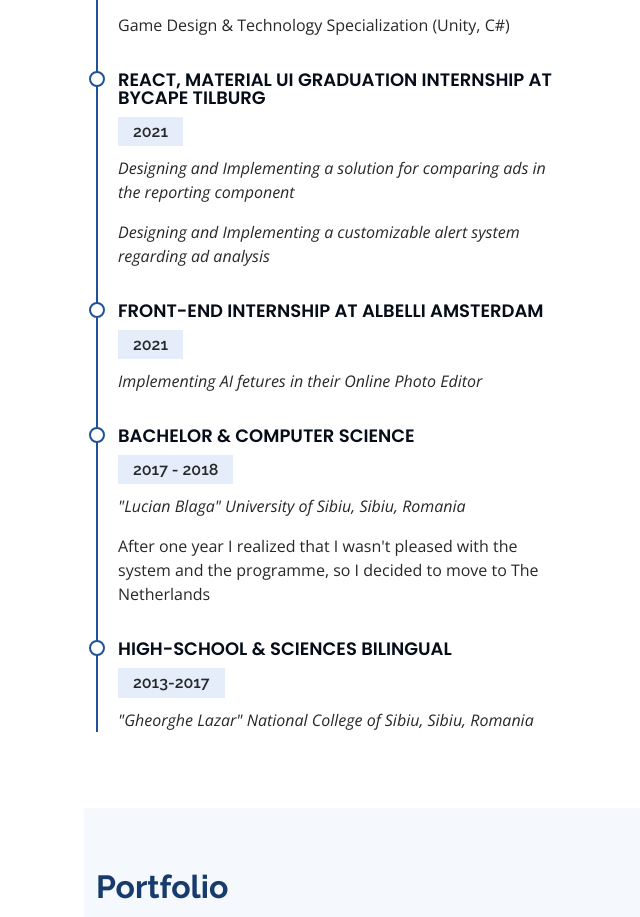
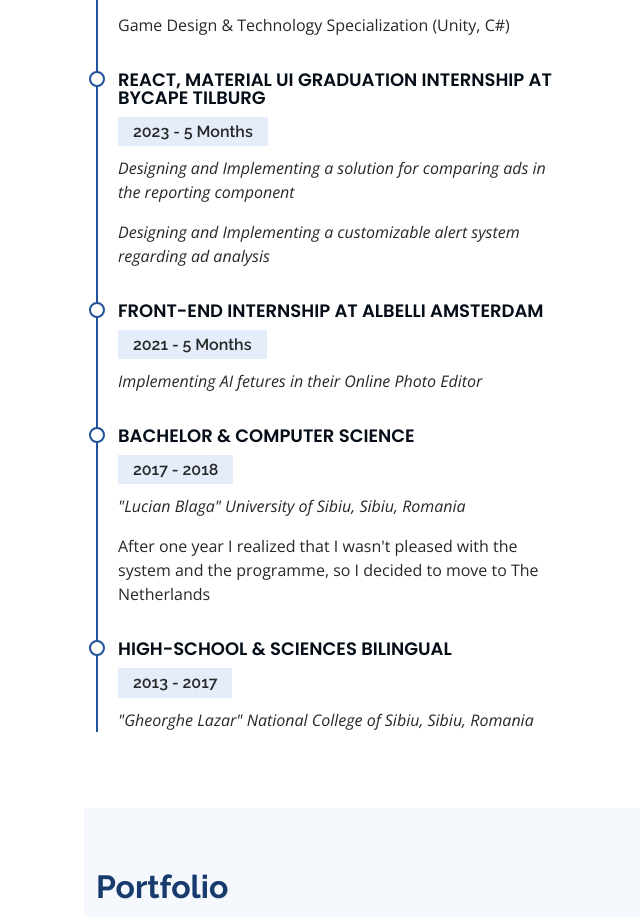
Before and after one commit to vladchi2/vladchi2.github.io, a plain HTML site: page index.html in a window 1280 px wide. Shown: the part 2979-3896 px from the top of the page, without its empty margins (216-856 px from the left). Drawn offline with nearby package versions, Linux system fonts and the light colour scheme.

Commit message:
Update after graduation 2

```diff
--- a/index.html
+++ b/index.html
@@ -248,13 +248,13 @@
             </div>
             <div class="resume-item">
               <h4>React, Material UI Graduation Internship at byCape Tilburg</h4>
-              <h5>2021</h5>
+              <h5>2023 - 5 Months</h5>
               <p><em>Designing and Implementing a solution for comparing ads in the reporting component</em></p>
               <p><em>Designing and Implementing a customizable alert system regarding ad analysis</em></p>
             </div>
             <div class="resume-item">
               <h4>Front-end Internship at Albelli Amsterdam</h4>
-              <h5>2021</h5>
+              <h5>2021 - 5 Months</h5>
               <p><em>Implementing AI fetures in their Online Photo Editor</em></p>
             </div>
             <div class="resume-item">
@@ -266,7 +266,7 @@
             </div>
             <div class="resume-item">
               <h4>High-school &amp; Sciences Bilingual</h4>
-              <h5>2013-2017</h5>
+              <h5>2013 - 2017</h5>
               <p><em>"Gheorghe Lazar" National College of Sibiu, Sibiu, Romania</em></p>
             </div>
           </div>
```
